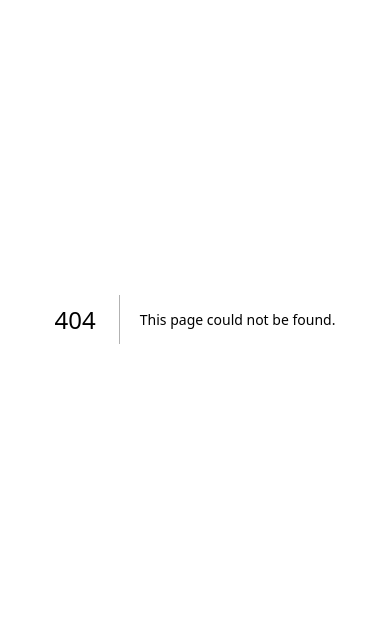
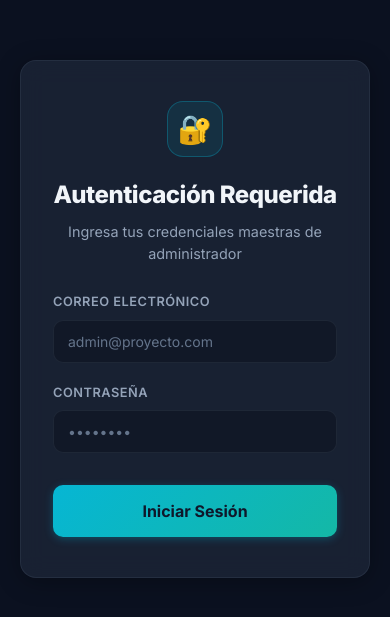
Before and after one commit to edapiedad/Proyecto-ControlDeAccesosConPIC-SistemasDigitales-InterfazWeb, a Next.js app: page /login in a window 390 px wide. Before the commit this address had no page. Shown: the part 103-720 px from the top of the page. Built offline with nearby package versions, Linux system fonts and the light colour scheme; no server answers.

Commit message:
feat: implement authentication guard, responsive sidebar, and initial Supabase schema for dashboard access control

```diff
--- a/src/app/dashboard/layout.tsx
+++ b/src/app/dashboard/layout.tsx
@@ -1,4 +1,5 @@
 import Sidebar from '@/components/Sidebar';
+import AuthGuard from '@/components/AuthGuard';
 
 export default function DashboardLayout({
   children,
@@ -6,6 +7,7 @@ export default function DashboardLayout({
   children: React.ReactNode;
 }) {
   return (
+    <AuthGuard>
       <div style={{ display: 'flex', minHeight: '100vh' }}>
         <Sidebar />
         <main
@@ -21,5 +23,6 @@ export default function DashboardLayout({
           {children}
         </main>
       </div>
+    </AuthGuard>
   );
 }
--- /dev/null
+++ b/src/app/login/page.tsx
@@ -0,0 +1,163 @@
+'use client';
+
+import { useState, useEffect } from 'react';
+import { useRouter } from 'next/navigation';
+import { createBrowserClient } from '@/lib/supabase/client';
+
+export default function LoginPage() {
+  const [email, setEmail] = useState('');
+  const [password, setPassword] = useState('');
+  const [error, setError] = useState('');
+  const [isLoading, setIsLoading] = useState(false);
+  const router = useRouter();
+  const supabase = createBrowserClient();
+
+  useEffect(() => {
+    // Si ya estamos autenticados, lo devolvemos al dashboard de forma forzada
+    const checkSession = async () => {
+      const { data: { session } } = await supabase.auth.getSession();
+      if (session) {
+        router.replace('/dashboard');
+      }
+    };
+    checkSession();
+  }, [supabase.auth, router]);
+
+  async function handleLogin(e: React.FormEvent) {
+    e.preventDefault();
+    setIsLoading(true);
+    setError('');
+
+    try {
+      const { error: signInError } = await supabase.auth.signInWithPassword({
+        email,
+        password,
+      });
+
+      if (signInError) {
+        setError('Acceso denegado: Credenciales incorrectas');
+      } else {
+        router.push('/dashboard');
+      }
+    } catch (err: unknown) {
+      console.error('[Login Error]', err);
+      setError('Error de red al intentar iniciar sesión');
+    } finally {
+      setIsLoading(false);
+    }
+  }
+
+  return (
+    <div style={{
+      minHeight: '100vh',
+      display: 'flex',
+      alignItems: 'center',
+      justifyContent: 'center',
+      padding: '20px',
+      background: 'var(--bg-primary)'
+    }}>
+      <div className="glass-card animate-fade-in" style={{
+        width: '100%',
+        maxWidth: '430px',
+        padding: '40px 32px',
+        display: 'flex',
+        flexDirection: 'column',
+        gap: '28px'
+      }}>
+        <div style={{ textAlign: 'center' }}>
+          <div style={{
+            width: 56,
+            height: 56,
+            background: 'rgba(6, 182, 212, 0.1)',
+            borderRadius: '16px',
+            display: 'flex',
+            alignItems: 'center',
+            justifyContent: 'center',
+            margin: '0 auto 20px',
+            color: 'var(--accent-cyan)',
+            fontSize: '28px',
+            border: '1px solid rgba(6, 182, 212, 0.3)'
+          }}>
+            🔐
+          </div>
+          <h1 style={{ fontSize: '1.5rem', fontWeight: 800, color: 'var(--text-primary)', marginBottom: '8px', letterSpacing: '-0.5px' }}>
+            Autenticación Requerida
+          </h1>
+          <p style={{ color: 'var(--text-secondary)', fontSize: '0.9rem' }}>
+            Ingresa tus credenciales maestras de administrador
+          </p>
+        </div>
+
+        <form onSubmit={handleLogin} style={{ display: 'flex', flexDirection: 'column', gap: '20px' }}>
+          <div>
+            <label htmlFor="email" style={{
+              display: 'block',
+              fontSize: '0.8rem',
+              fontWeight: 600,
+              color: 'var(--text-secondary)',
+              marginBottom: '8px',
+              textTransform: 'uppercase',
+              letterSpacing: '0.5px'
+            }}>Correo Electrónico</label>
+            <input
+              id="email"
+              type="email"
+              required
+              className="form-input"
+              placeholder="admin@proyecto.com"
+              value={email}
+              onChange={(e) => setEmail(e.target.value)}
+              disabled={isLoading}
+            />
+          </div>
+
+          <div>
+            <label htmlFor="password" style={{
+              display: 'block',
+              fontSize: '0.8rem',
+              fontWeight: 600,
+              color: 'var(--text-secondary)',
+              marginBottom: '8px',
+              textTransform: 'uppercase',
+              letterSpacing: '0.5px'
+            }}>Contraseña</label>
+            <input
+              id="password"
+              type="password"
+              required
+              className="form-input"
+              placeholder="••••••••"
+              value={password}
+              onChange={(e) => setPassword(e.target.value)}
+              disabled={isLoading}
+            />
+          </div>
+
+          {error && (
+            <div className="animate-slide-in-up" style={{
+              padding: '12px',
+              background: 'var(--status-denied-bg)',
+              borderRadius: 'var(--radius-md)',
+              border: '1px solid rgba(239, 68, 68, 0.3)',
+              color: 'var(--status-denied)',
+              fontSize: '0.85rem',
+              textAlign: 'center',
+              fontWeight: 500
+            }}>
+              {error}
+            </div>
+          )}
+
+          <button
+            type="submit"
+            className="btn btn-primary"
+            style={{ marginTop: '12px', padding: '14px', fontSize: '1rem', fontWeight: 700 }}
+            disabled={isLoading}
+          >
+            {isLoading ? 'Verificando y Encriptando...' : 'Iniciar Sesión'}
+          </button>
+        </form>
+      </div>
+    </div>
+  );
+}
--- /dev/null
+++ b/src/components/AuthGuard.tsx
@@ -0,0 +1,54 @@
+'use client';
+
+import { useEffect, useState } from 'react';
+import { useRouter } from 'next/navigation';
+import { createBrowserClient } from '@/lib/supabase/client';
+
+export default function AuthGuard({ children }: { children: React.ReactNode }) {
+  const [isAuthenticated, setIsAuthenticated] = useState<boolean | null>(null);
+  const router = useRouter();
+  const supabase = createBrowserClient();
+
+  useEffect(() => {
+    const checkAuth = async () => {
+      try {
+        const { data: { session }, error } = await supabase.auth.getSession();
+
+        if (error || !session) {
+          router.replace('/login');
+        } else {
+          setIsAuthenticated(true);
+        }
+      } catch (err) {
+        console.error('Error checking auth:', err);
+        router.replace('/login');
+      }
+    };
+
+    checkAuth();
+
+    // Escuchar si el usuario cierra la sesión manualmente para patearlo al login
+    const { data: { subscription } } = supabase.auth.onAuthStateChange(
+      (event, session) => {
+        if (event === 'SIGNED_OUT' || !session) {
+          router.replace('/login');
+        } else if (session) {
+          setIsAuthenticated(true);
+        }
+      }
+    );
+
+    return () => {
+      subscription.unsubscribe();
+    };
+  }, [supabase.auth, router]);
+
+  // Mientras verificamos (1-2 ms), no mostramos el contenido confidencial del dashboard
+  if (!isAuthenticated) return (
+    <div style={{ display: 'flex', justifyContent: 'center', alignItems: 'center', height: '100vh', background: 'var(--bg-primary)' }}>
+      <div className="skeleton" style={{ width: 40, height: 40, borderRadius: '50%' }}></div>
+    </div>
+  );
+
+  return <>{children}</>;
+}
--- a/src/components/Sidebar.tsx
+++ b/src/components/Sidebar.tsx
@@ -1,8 +1,9 @@
 'use client';
 
-import { usePathname } from 'next/navigation';
+import { usePathname, useRouter } from 'next/navigation';
 import Link from 'next/link';
 import { useState } from 'react';
+import { createBrowserClient } from '@/lib/supabase/client';
 
 const navItems = [
   {
@@ -43,7 +44,14 @@ const navItems = [
 
 export default function Sidebar() {
   const pathname = usePathname();
+  const router = useRouter();
   const [isOpen, setIsOpen] = useState(false);
+  const supabase = createBrowserClient();
+
+  const handleSignOut = async () => {
+    await supabase.auth.signOut();
+    router.replace('/login');
+  };
 
   return (
     <>
@@ -85,7 +93,7 @@ export default function Sidebar() {
       )}
 
       {/* Sidebar */}
-      <aside className={`sidebar ${isOpen ? 'open' : ''}`}>
+      <aside className={`sidebar ${isOpen ? 'open' : ''}`} style={{ display: 'flex', flexDirection: 'column' }}>
         {/* Logo area */}
         <div
           style={{
@@ -168,13 +176,47 @@ export default function Sidebar() {
           })}
         </nav>
 
-        {/* Footer */}
+        {/* Footer with Sign Out */}
         <div
           style={{
             padding: '16px 20px',
             borderTop: '1px solid var(--border-subtle)',
+            display: 'flex',
+            flexDirection: 'column',
+            gap: '16px',
           }}
         >
+          <button
+            onClick={handleSignOut}
+            className="sidebar-link"
+            style={{
+              width: '100%',
+              margin: 0,
+              padding: '10px 12px',
+              color: 'var(--text-secondary)',
+              cursor: 'pointer',
+              background: 'transparent',
+              border: 'none',
+              textAlign: 'left',
+              display: 'flex',
+              alignItems: 'center',
+              gap: '12px'
+            }}
+            onMouseOver={(e) => {
+               (e.currentTarget as HTMLElement).style.color = 'var(--status-denied)';
+            }}
+            onMouseOut={(e) => {
+               (e.currentTarget as HTMLElement).style.color = 'var(--text-secondary)';
+            }}
+          >
+            <svg width="20" height="20" viewBox="0 0 24 24" fill="none" stroke="currentColor" strokeWidth="2" strokeLinecap="round" strokeLinejoin="round">
+              <path d="M9 21H5a2 2 0 0 1-2-2V5a2 2 0 0 1 2-2h4" />
+              <polyline points="16 17 21 12 16 7" />
+              <line x1="21" y1="12" x2="9" y2="12" />
+            </svg>
+            <span style={{ fontSize: '0.9rem', fontWeight: 500 }}>Cerrar Sesión</span>
+          </button>
+
           <div
             style={{
               display: 'flex',
```
Also changed, not shown: 1 other file (tests, documents, lock files or other folders). Lines whose indentation alone changed are shown as unchanged.
